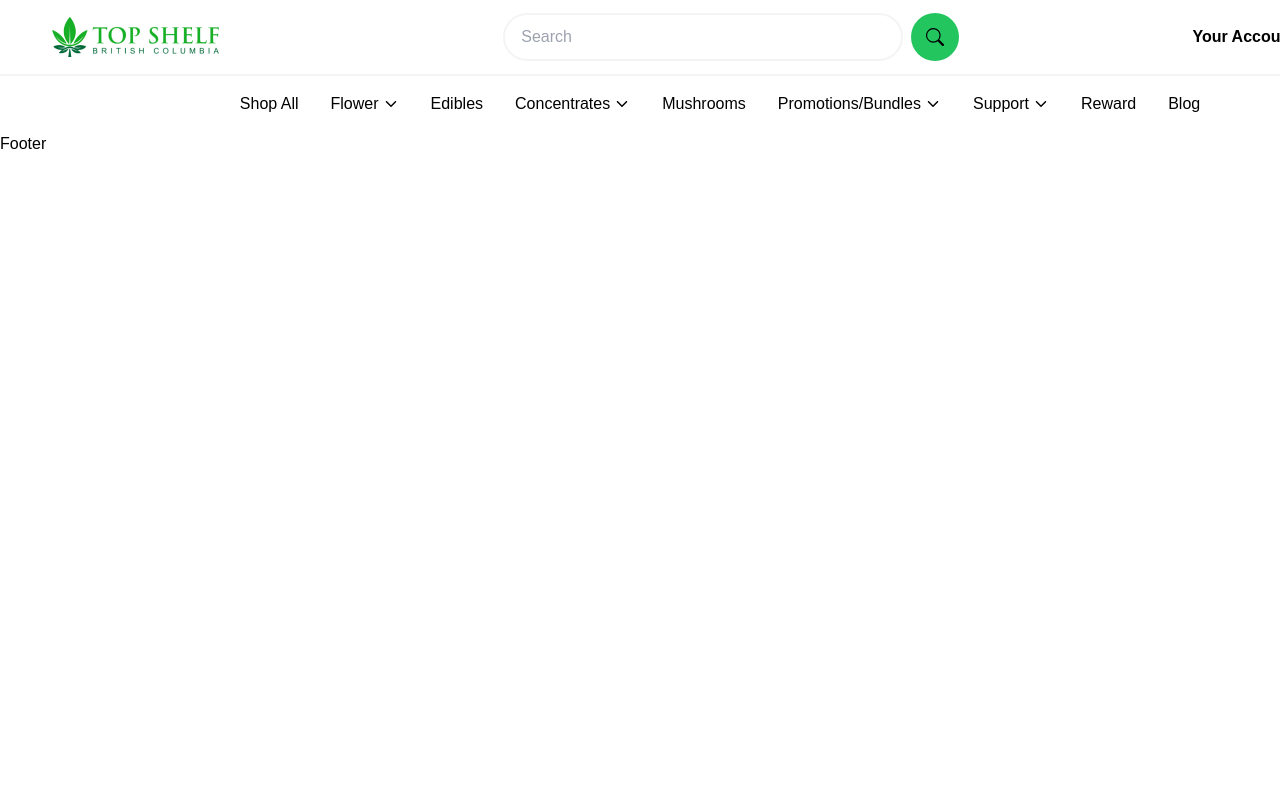
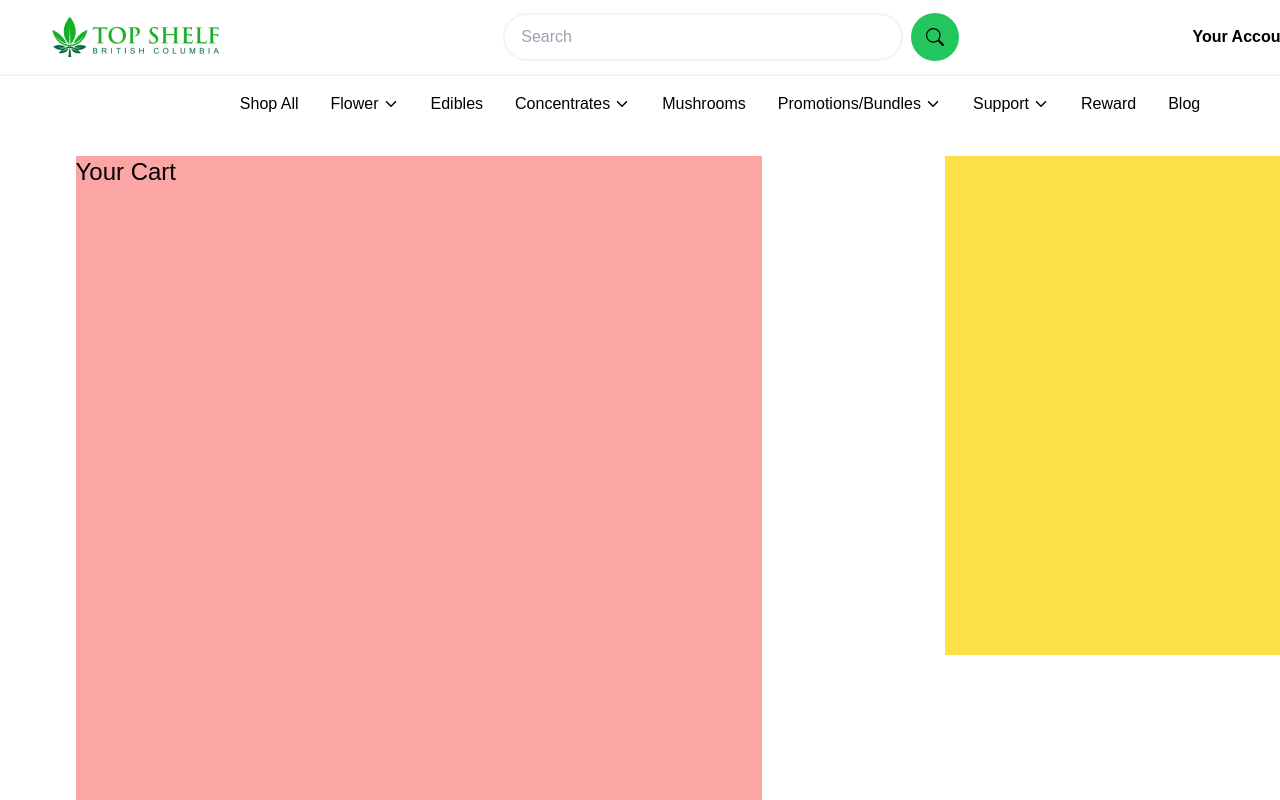
Before and after one commit to GboyegaAkere/medcannis, a React (Vite) app: page /cart in a window 1280 px wide. Shown: the top 800 px of the page. Built offline with nearby package versions, Linux system fonts and the light colour scheme.

Commit message:
new commit

```diff
--- a/src/App.jsx
+++ b/src/App.jsx
@@ -5,6 +5,7 @@ import Login from "./pages/Login"
 import Header from "./components/Header"
 import Footer from "./components/Footer"
 import Details from "./pages/Details"
+import CartPage from "./pages/CartPage"
 
 
 export default function App() {
@@ -16,6 +17,7 @@ export default function App() {
       <Route path="/" element={<Home/>}/>
       <Route path="/login" element={<Login/>}/>
       <Route path="/details" element={<Details/>}/>
+      <Route path="/cart" element={<CartPage/>}/>
      </Routes>
      <Footer/>
     </BrowserRouter>
--- a/src/components/Header.jsx
+++ b/src/components/Header.jsx
@@ -4,12 +4,13 @@ import { BsSearch } from 'react-icons/bs';
 import {PiHandbagBold} from "react-icons/pi"
 import {FiMenu} from "react-icons/fi"
 import {IoIosArrowDown} from "react-icons/io"
+import { Link } from 'react-router-dom';
 
 const Header = () => {
   return (
     <nav>
       <div className='hidden md:w-[1440px] md:h-[76px] md:flex mx-auto flex-row items-center justify-between pr-[110px] border-b-2 border-gray-100'>
-        <img src={Logo} alt="" className='w-[270px] h-[40px] object-contain' />
+         <a href="./"><img src={Logo} alt="" className='w-[270px] h-[40px] object-contain' /></a>
         <div className='flex flex-row items-center gap-2'>
           <input type="text" placeholder='Search' className='w-[400px] pl-4 h-[48px] rounded-full border-2 border-gray-100' />
           <div className='w-[48px] h-[48px] bg-green-500 rounded-full flex justify-center items-center'>
@@ -20,12 +21,12 @@ const Header = () => {
         <div className='flex flex-row items-center gap-2 '>
           <p className='font-semibold'>Your Accout</p>
           <p className='text-gray-200'>|</p>
-          <div className='relative'>
+          <Link to="/cart" className='relative'>
             <PiHandbagBold className='w-[24px] h-[24px]'/>
             <div className='absolute bottom-1 left-3 w-[16px] h-[16px] bg-red-600 rounded-full flex justify-center items-center'>
               <p className='text-white'>0</p>
             </div>
-          </div>
+          </Link>
         </div>
       </div>
 
--- /dev/null
+++ b/src/pages/CartPage.jsx
@@ -0,0 +1,17 @@
+import React from 'react'
+
+const CartPage = () => {
+  return (
+    <div className='w-[390px] h-[1762px] md:w-[1440px] md:h-[871px] mt-6 gap-8 mx-auto flex flex-col md:flex-row justify-center'>
+      <div className=' w-[342px] h-[1199px] md:w-[686px] md:h-[807px] bg-red-300 mx-auto'>
+        <p className='text-2xl'>Your Cart</p>
+      </div>
+
+      <div className='w-[342px] h-[1199px] md:w-[420px] md:h-[499px] bg-yellow-300 mx-auto'>
+
+      </div>
+    </div>
+  )
+}
+
+export default CartPage
--- a/src/pages/Details.jsx
+++ b/src/pages/Details.jsx
@@ -66,7 +66,7 @@ const Details = () => {
                   </div>
                 </div>
               </div>
-              <div className='mt-6'>
+              <div className='mt-10'>
                 <p>DESCRIPTION</p>
                 <div className='w-[342px] h-[84px] md:w-[640px] md:h-[42px]'>
                   <p className='text-gray-500'>Jungle Diamonds is a slightly indica dominant hybrid strain (60% indica/40% sativa) created through crossing the infamous Slurricane X Gorilla Glue #4 strains.</p>
```
